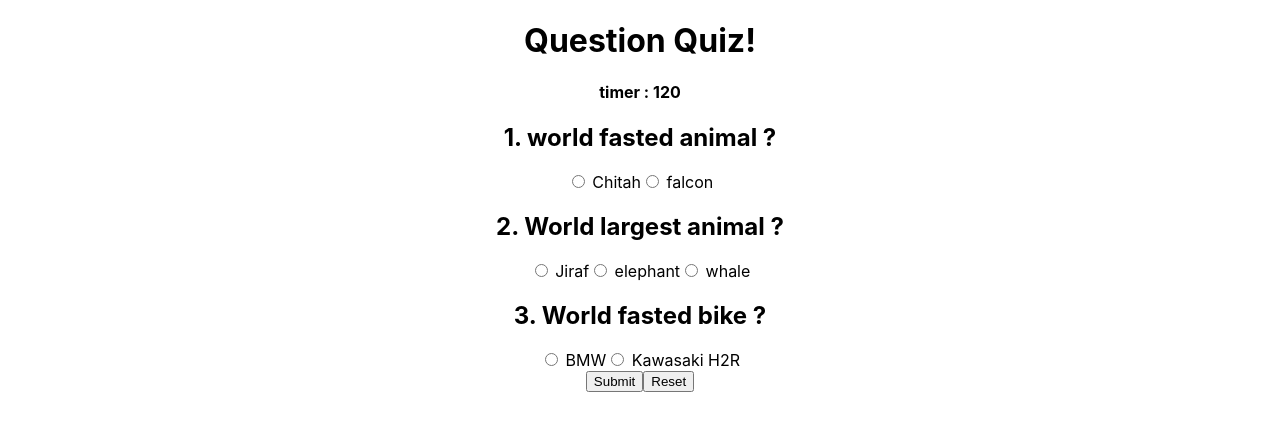
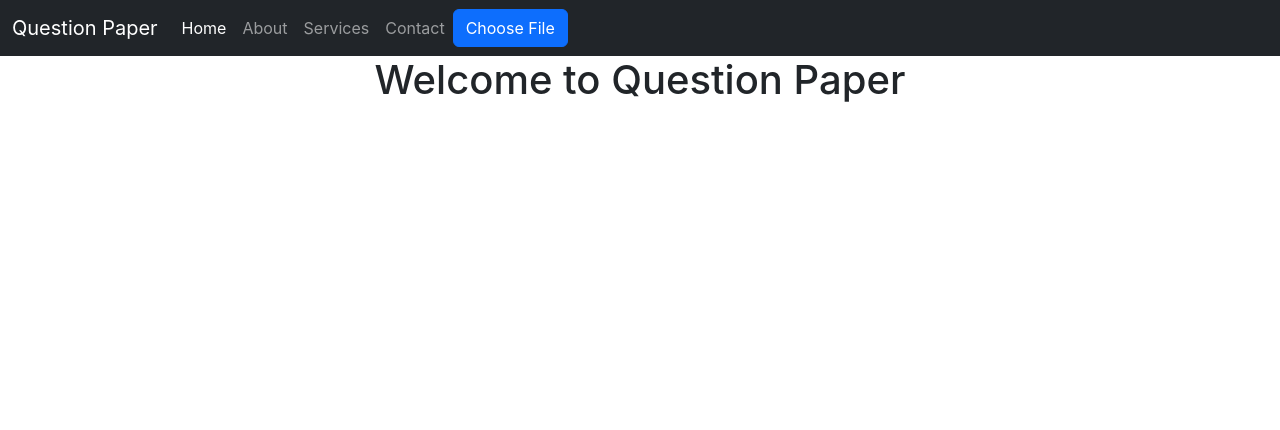
Before and after one commit to sunnyrai31/questionpaper, a React (Create React App) app: page / in a window 1280 px wide. Shown: the top 430 px of the page. Built offline with nearby package versions, Linux system fonts and the light colour scheme.

Commit message:
header, routing,some structure corrected

```diff
--- a/package.json
+++ b/package.json
@@ -6,8 +6,10 @@
     "@testing-library/jest-dom": "^5.17.0",
     "@testing-library/react": "^13.4.0",
     "@testing-library/user-event": "^13.5.0",
+    "bootstrap": "^5.3.2",
     "react": "^18.2.0",
     "react-dom": "^18.2.0",
+    "react-router-dom": "^6.22.1",
     "react-scripts": "5.0.1",
     "web-vitals": "^2.1.4"
   },
--- a/src/App.css
+++ b/src/App.css
@@ -1,3 +1,4 @@
+@import 'Styles/FileUploder.css';
 .App {
   text-align: center;
 }
--- a/src/App.js
+++ b/src/App.js
@@ -1,13 +1,36 @@
 import logo from "./logo.svg";
 import "./App.css";
-import QuestionList from "./QuestionList";
+import QuestionList from "./Components/QuestionList";
+import HeaderComponent from "./Components/HeaderComponent";
+import FileUploader from "./Components/FileUploader";
+import WelcomeComponent from "./Components/WelcomeComponent";
+import {BrowserRouter as Router, Route, Link, Routes} from "react-router-dom";
+import AboutComponent from "./Components/AboutComponent";
+
 
 function App() {
-  return (
-    <div className="App">
-      <QuestionList></QuestionList>
-    </div>
-  );
+    return (
+        <Router>
+        <div className="App">
+            <HeaderComponent></HeaderComponent>
+            <Routes>
+                <Route path='/upload'
+                       element={<FileUploader></FileUploader>}
+                ></Route>
+                <Route path='/questionPaper'
+                       element={<QuestionList></QuestionList>}
+                ></Route>
+                <Route path='/about'
+                       element={<AboutComponent></AboutComponent>}
+                ></Route>
+                <Route path='/'
+                       element={<WelcomeComponent></WelcomeComponent>}
+                ></Route>
+            </Routes>
+
+        </div>
+        </Router>
+    );
 }
 
 export default App;
--- /dev/null
+++ b/src/Components/AboutComponent.js
@@ -0,0 +1,35 @@
+import {Fragment} from "react";
+
+const AboutComponent = () =>{
+    const AboutMsg  = 'About Our Quiz App\n' +
+        'Welcome to our Quiz App, where learning meets fun! Our goal is to provide an engaging and interactive platform for users to create and participate in customized question papers.\n' +
+        '\n' +
+        'What Sets Us Apart?\n' +
+        'User-Created Content:\n' +
+        'Our unique feature allows users to contribute their own sets of questions in JSON format. This flexibility empowers educators, trainers, and quiz enthusiasts to tailor the quiz experience to their specific needs.\n' +
+        '\n' +
+        'Customizable Quizzes:\n' +
+        'Whether you\'re a teacher preparing a class quiz or a quizmaster organizing an event, our app lets you create quizzes with ease. Choose the number of questions, set the difficulty level, and watch your customized quiz come to life.\n' +
+        '\n' +
+        'Interactive Learning:\n' +
+        'Quizzes are an excellent way to reinforce knowledge and test comprehension. Our platform encourages interactive learning, making the quiz-taking experience both educational and enjoyable.\n' +
+        '\n' +
+        'Track Your Progress:\n' +
+        'We believe in progress tracking. After completing a quiz, users can review their performance, identify areas for improvement, and track their overall progress over time.\n' +
+        '\n' +
+        'User-Friendly Design:\n' +
+        'Our intuitive design ensures a seamless and user-friendly experience. Whether you\'re a tech-savvy educator or someone exploring quizzes for the first time, our platform is designed with you in mind.\n' +
+        '\n' +
+        'Get Started!\n' +
+        'Ready to embark on a quiz adventure? Sign up, explore user-created quizzes, or create your own. Let\'s make learning a delightful experience together!\n' +
+        '\n' +
+        'Have fun and happy quizzing!'
+    return (
+        <Fragment>
+            <span>
+             <label>{AboutMsg}</label>
+            </span>
+        </Fragment>
+    )
+}
+export default AboutComponent
--- /dev/null
+++ b/src/Components/FileUploader.js
@@ -0,0 +1,37 @@
+import React, { useState } from 'react';
+
+const FileUploader = () => {
+    const [file, setFile] = useState(null);
+
+    const handleFileChange = (event) => {
+        const selectedFile = event.target.files[0];
+
+        if (selectedFile) {
+            const reader = new FileReader();
+            reader.onload = (e) => {
+                try {
+                    const jsonData = JSON.parse(e.target.result);
+                    console.log('Parsed JSON:', jsonData);
+                    // Do something with the parsed JSON data, e.g., set it to state
+                    // setJsonData(jsonData);
+                } catch (error) {
+                    console.error('Error parsing JSON:', error.message);
+                }
+            };
+
+            reader.readAsText(selectedFile);
+            setFile(selectedFile);
+        }
+    };
+
+    return (
+        <div>
+            <input type="file" onChange={handleFileChange} />
+            {file && <p>Selected File: {file.name}</p>}
+
+
+        </div>
+    );
+};
+
+export default FileUploader;
--- /dev/null
+++ b/src/Components/HeaderComponent.js
@@ -0,0 +1,36 @@
+import {Fragment} from "react";
+import {Link} from "react-router-dom";
+
+const HeaderComponent = () => {
+    return (
+        <Fragment>
+            <nav class="navbar navbar-expand-lg navbar-dark bg-dark">
+                <div class="container-fluid">
+                    <Link class="navbar-brand" to="/questionPaper">Question Paper</Link>
+                    <button class="navbar-toggler" type="button" data-bs-toggle="collapse" data-bs-target="#navbarNav" aria-controls="navbarNav" aria-expanded="false" aria-label="Toggle navigation">
+                        <span class="navbar-toggler-icon"></span>
+                    </button>
+                    <div class="collapse navbar-collapse" id="navbarNav">
+                        <ul class="navbar-nav">
+                            <li className="nav-item">
+                                <a className="nav-link active" aria-current="page" href="/">Home</a>
+                            </li>
+                            <li className="nav-item">
+                                <Link class="nav-link" to="/about">About</Link>
+                            </li>
+                            <li className="nav-item">
+                                <a className="nav-link" href="#">Services</a>
+                            </li>
+                            <li className="nav-item">
+                                <a className="nav-link" href="#">Contact</a>
+                            </li>
+
+                        </ul>
+                        <button className="btn btn-primary">Choose File</button>
+                    </div>
+                </div>
+            </nav>
+        </Fragment>
+    )
+}
+export default HeaderComponent;
--- /dev/null
+++ b/src/Components/WelcomeComponent.js
@@ -0,0 +1,12 @@
+import {Fragment} from "react";
+
+const WelcomeComponent = () =>{
+    return (
+        <Fragment className="text-body text-bg-light">
+            <h1>
+                Welcome to Question Paper
+            </h1>
+        </Fragment>
+    )
+}
+export default WelcomeComponent;
--- a/src/index.css
+++ b/src/index.css
@@ -1,3 +1,9 @@
+
+@import 'bootstrap/dist/css/bootstrap.min.css';
+/*@import 'bootstrap-icons/font/bootstrap-icons.css';*/
+
+
+
 body {
   margin: 0;
   font-family: -apple-system, BlinkMacSystemFont, 'Segoe UI', 'Roboto', 'Oxygen',
@@ -5,7 +11,14 @@ body {
     sans-serif;
   -webkit-font-smoothing: antialiased;
   -moz-osx-font-smoothing: grayscale;
+
+  /*display: flex;*/
+  /*justify-content: center;*/
+  /*align-items: center;*/
+  /*height: 100vh;*/
+  /*margin: 0;*/
 }
+
 
 code {
   font-family: source-code-pro, Menlo, Monaco, Consolas, 'Courier New',
```
Also changed, not shown: src/Components/QuestionList.js (renamed from src/QuestionList.js, +1 -10 lines), src/Data/Questions.json (added, +22 -0 lines), src/Styles/FileUploder.css (added), 1 other file (tests, documents, lock files or other folders).
